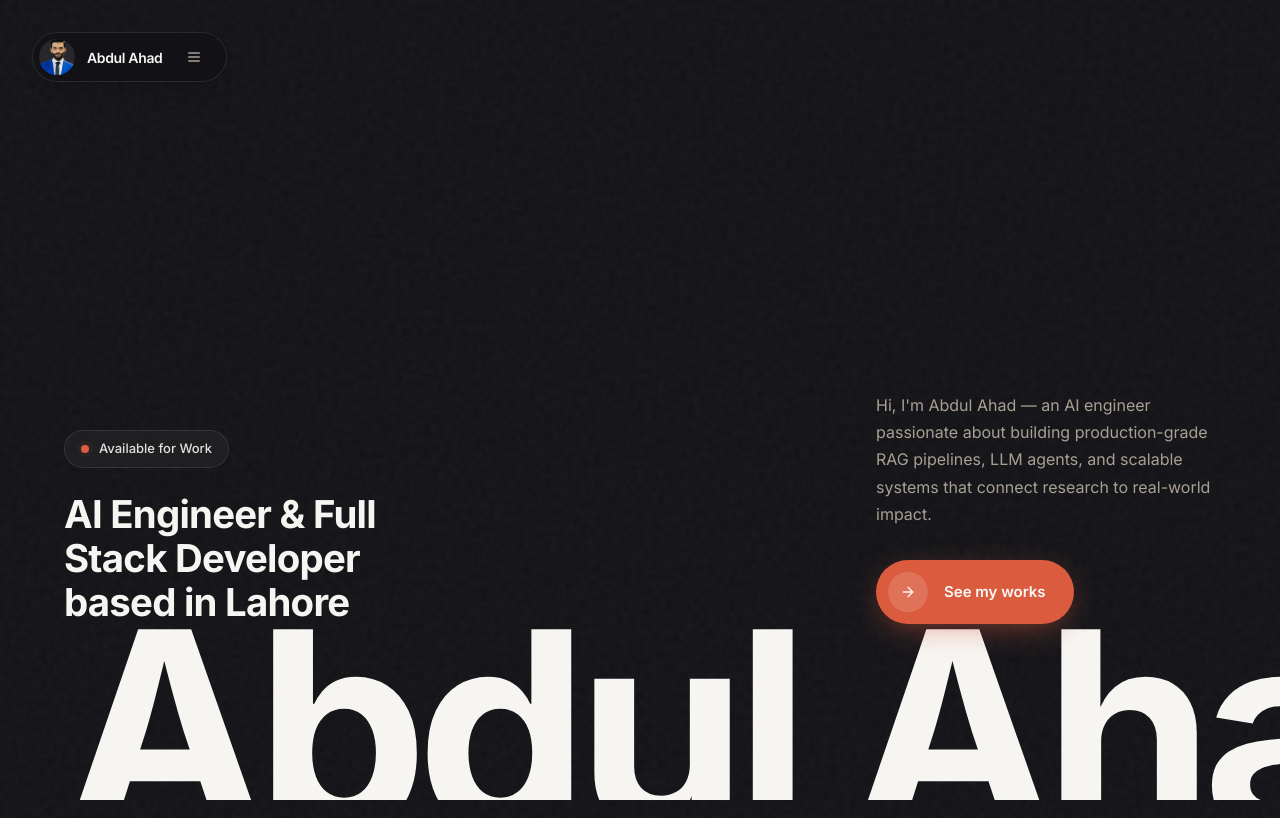
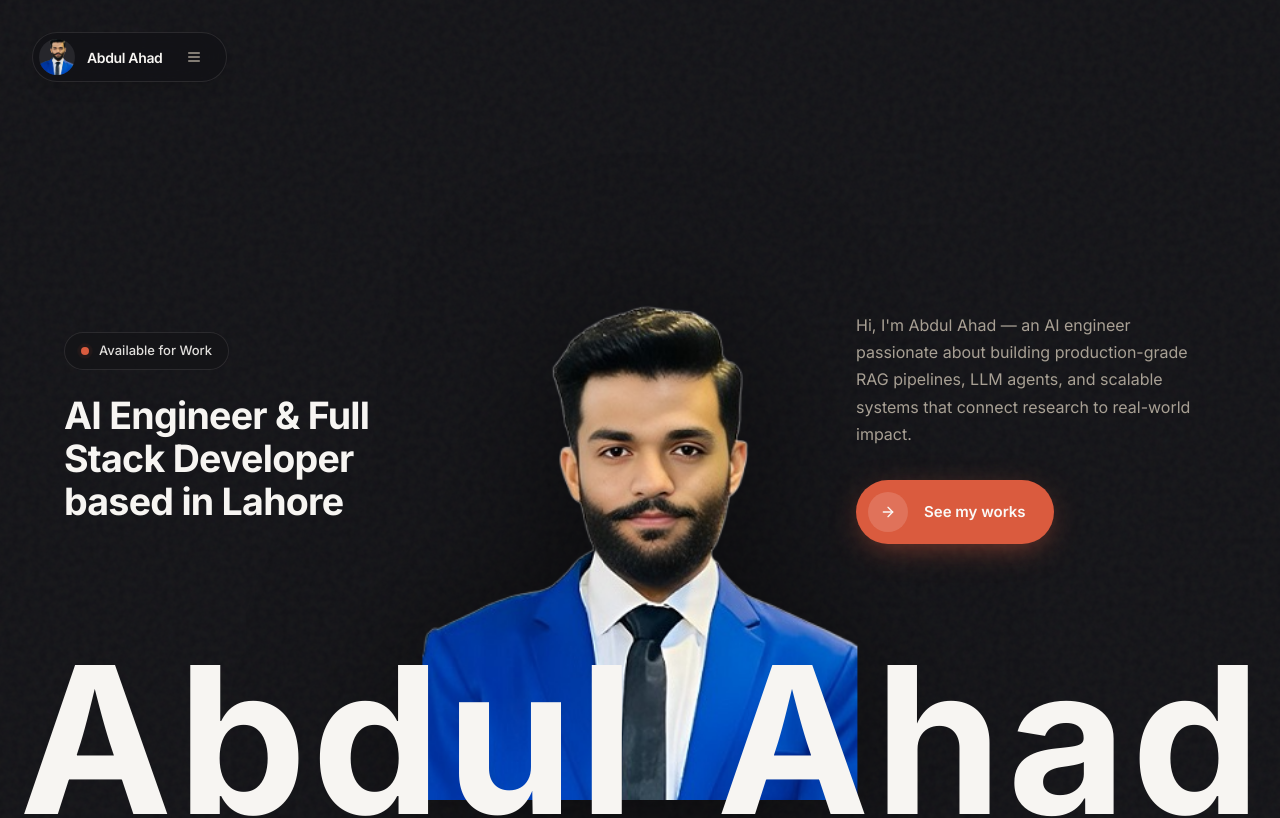
Before and after one commit to abdul-ahad656/PortfolioV2, a Next.js app: page / in a window 1280 px wide. Shown: the top 818 px of the page. Built offline with nearby package versions, Linux system fonts and the light colour scheme.

Commit message:
Updated New Design

```diff
--- a/components/sections/hero.tsx
+++ b/components/sections/hero.tsx
@@ -26,35 +26,59 @@ export function Hero() {
   const { navigate } = useNav();
 
   return (
-    <div className="relative flex min-h-screen flex-col overflow-hidden">
-      {/* Giant background name */}
-      <div
-        className="pointer-events-none absolute inset-x-0 bottom-0 z-[1] select-none overflow-hidden"
-        aria-hidden
+    <div className="relative min-h-screen w-full">
+      {/* Center portrait — behind the name */}
+      <motion.div
+        initial={{ opacity: 0, scale: 0.96 }}
+        animate={{ opacity: 1, scale: 1 }}
+        transition={{ duration: 0.9, ease: [0.22, 1, 0.36, 1], delay: 0.1 }}
+        className="pointer-events-none absolute bottom-0 left-1/2 z-[2] h-[min(88vh,860px)] w-[min(420px,72vw)] -translate-x-1/2 md:w-[min(460px,38vw)] lg:h-[min(92vh,900px)] lg:w-[min(500px,34vw)]"
       >
+        <Image
+          src="/portrait.jpeg"
+          alt="Abdul Ahad portrait"
+          fill
+          priority
+          sizes="(max-width: 768px) 72vw, 34vw"
+          className="object-contain object-bottom drop-shadow-[0_24px_80px_rgba(0,0,0,0.55)]"
+        />
+      </motion.div>
+
+      {/* Giant name — in front of portrait, full width */}
+      <div className="pointer-events-none absolute inset-x-0 bottom-0 z-[6] select-none">
         <motion.h1
           initial={{ opacity: 0, y: 40 }}
           animate={{ opacity: 1, y: 0 }}
           transition={{ duration: 1, ease: [0.22, 1, 0.36, 1] }}
-          className="whitespace-nowrap text-[clamp(5rem,22vw,17rem)] font-bold leading-[0.82] tracking-[-0.04em] text-foreground translate-y-[18%] pl-[5vw]"
+          className="flex w-full translate-y-[14%] items-end justify-between px-[1.5vw] text-[clamp(3rem,16vw,13rem)] font-bold leading-[0.82] text-foreground"
+          aria-label="Abdul Ahad"
         >
-          Abdul Ahad
+          {Array.from('Abdul Ahad').map((char, i) =>
+            char === ' ' ? (
+              <span key={i} className="flex-[0.6]" aria-hidden />
+            ) : (
+              <span key={i} aria-hidden="true">
+                {char}
+              </span>
+            )
+          )}
         </motion.h1>
       </div>
 
-      {/* Main content */}
-      <div className="relative z-10 flex flex-1 flex-col px-5 pb-8 pt-24 md:px-10 md:pb-12 md:pt-28 lg:px-16">
-        <div className="grid flex-1 grid-cols-1 items-center gap-8 lg:grid-cols-[1fr_auto_1fr] lg:gap-6">
+      {/* Side content overlays */}
+      <div className="relative z-[10] flex min-h-screen flex-col px-5 pb-10 pt-24 md:px-10 md:pb-14 md:pt-28 lg:px-16">
+        {/* Mobile: stacked layout below portrait area */}
+        <div className="flex flex-1 flex-col justify-end gap-10 pb-[42vh] md:pb-[38vh] lg:pb-0 lg:grid lg:flex-1 lg:grid-cols-[minmax(0,1fr)_minmax(0,1fr)] lg:items-center lg:gap-8">
           {/* Left column */}
           <motion.div
             variants={stagger}
             initial="hidden"
             animate="show"
-            className="order-2 flex flex-col gap-6 lg:order-1 lg:max-w-[340px] lg:self-end lg:pb-32"
+            className="flex flex-col gap-6 lg:max-w-[320px] lg:justify-self-start xl:max-w-[360px]"
           >
             <motion.div
               variants={item}
-              className="inline-flex w-fit items-center gap-2.5 rounded-full border border-foreground/10 bg-foreground/[0.04] px-4 py-2 backdrop-blur-sm"
+              className="inline-flex w-fit items-center gap-2.5 rounded-full border border-foreground/10 bg-background/40 px-4 py-2 backdrop-blur-sm"
             >
               <span className="relative flex h-2 w-2">
                 <span className="absolute inline-flex h-full w-full animate-ping rounded-full bg-accent/70" />
@@ -67,28 +91,10 @@ export function Hero() {
 
             <motion.h2
               variants={item}
-              className="text-[clamp(1.6rem,3.2vw,2.4rem)] font-bold leading-[1.15] tracking-[-0.02em] text-balance"
+              className="text-[clamp(1.5rem,3vw,2.35rem)] font-bold leading-[1.15] tracking-[-0.02em] text-balance"
             >
               AI Engineer &amp; Full Stack Developer based in Lahore
             </motion.h2>
-          </motion.div>
-
-          {/* Center portrait */}
-          <motion.div
-            initial={{ opacity: 0, scale: 0.95 }}
-            animate={{ opacity: 1, scale: 1 }}
-            transition={{ duration: 0.9, ease: [0.22, 1, 0.36, 1], delay: 0.1 }}
-            className="order-1 relative mx-auto w-full max-w-[320px] lg:order-2 lg:max-w-[380px] xl:max-w-[420px]"
-          >
-            <div className="relative aspect-[3/4] w-full">
-              <Image
-                src="/portrait.jpeg"
-                alt="Abdul Ahad portrait"
-                fill
-                priority
-                className="object-cover object-center drop-shadow-[0_20px_60px_rgba(0,0,0,0.5)]"
-              />
-            </div>
           </motion.div>
 
           {/* Right column */}
@@ -96,7 +102,7 @@ export function Hero() {
             variants={stagger}
             initial="hidden"
             animate="show"
-            className="order-3 flex flex-col gap-8 lg:max-w-[340px] lg:self-end lg:pb-32 lg:justify-self-end"
+            className="flex flex-col gap-8 lg:max-w-[320px] lg:justify-self-end xl:max-w-[360px]"
           >
             <motion.p
               variants={item}
```
Also changed, not shown: app/globals.css (line endings or trailing spaces).
